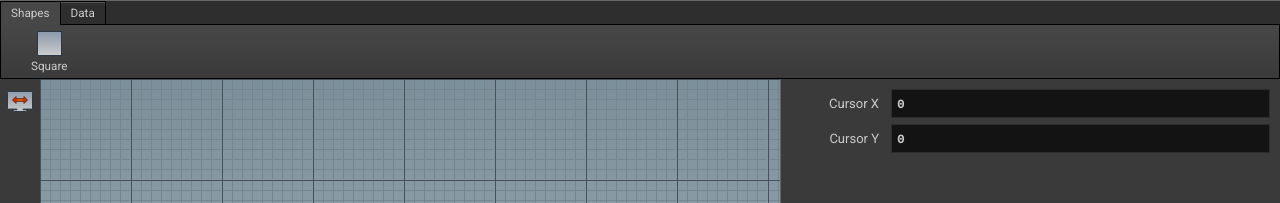
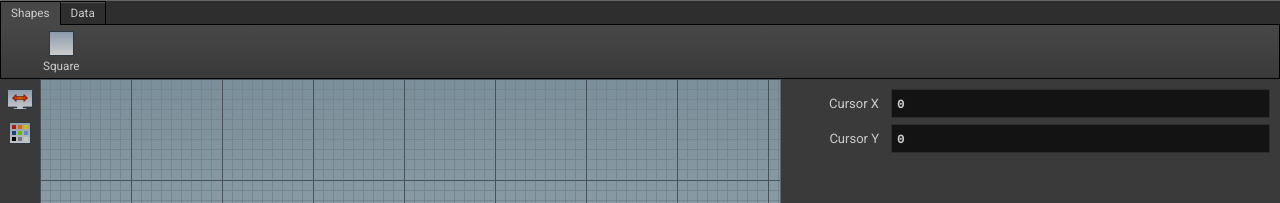
Before and after one commit to bkawk/nodeUI, a React (Create React App) app: page / in a window 1280 px wide. Shown: the top 203 px of the page. Built offline with nearby package versions, Linux system fonts and the light colour scheme.

Commit message:
colors and tidy up

```diff
--- a/src/components/inputHandler.tsx
+++ b/src/components/inputHandler.tsx
@@ -27,7 +27,7 @@ class InputHandler {
       'mouseup',
       (event) => {
         this.mouseDown = false;
-        // grid.setMouseDown(event, false);
+        grid.setMouseUp(event);
       },
       false
     );
--- a/src/components/interfaces.tsx
+++ b/src/components/interfaces.tsx
@@ -26,6 +26,7 @@ export interface InputHandlerInterface {
   setPan(event: MouseEvent, mouseDown: boolean): void;
   setMouseDown(event: MouseEvent, mouseDown: boolean): void;
   setMove(event: MouseEvent, mouseDown: boolean): void;
+  setMouseUp(event: MouseEvent): void;
 }
 
 export interface NodeObjectInterface {
--- a/src/components/tools.tsx
+++ b/src/components/tools.tsx
@@ -1,5 +1,6 @@
 import React, { useState } from 'react';
 import { Grid } from '../grid';
+import colors from '../images/colors.svg';
 import fullScreen from '../images/full-screen.svg';
 
 interface PropsInterface {
@@ -30,12 +31,21 @@ const Tools: React.FC<PropsInterface> = (props: PropsInterface) => {
 
   return (
     <div className='tools'>
-      <img
-        src={fullScreen}
-        alt='full screen'
-        className='tools--full-screen'
-        onClick={goFullScreen}
-      />
+      <div className='tools--container'>
+        <div className='tools--box'>
+          <img
+            src={fullScreen}
+            alt='full screen'
+            onClick={goFullScreen}
+          />
+        </div>
+        <div className='tools--box'>
+          <img
+            src={colors}
+            alt='colors'
+          />
+        </div>
+      </div>
     </div>
   );
 };
--- a/src/grid.tsx
+++ b/src/grid.tsx
@@ -16,12 +16,10 @@ class Grid implements InputHandlerInterface {
   gridImage!: CanvasImageSource;
   canvas!: HTMLCanvasElement;
   mainToolbar: MainToolbarInterface;
-  mouseLocation: any;
   inputHandler: InputHandler;
   selectedNode!: NodeObjectInterface | null;
 
   constructor(canvasSize: XYInterface) {
-    this.mouseLocation = 'x';
     this.canvasSize = canvasSize;
     this.nodeObjects = [];
     this.controls = {
@@ -50,7 +48,6 @@ class Grid implements InputHandlerInterface {
     this.canvas = canvas;
     this.ctx = ctx;
     this.gridImage = gridImage;
-    // TODO: only call update() on objects that are being moved
     const tick = 0;
     this.nodeObjects.forEach((object) => object.update(tick));
     this.draw();
@@ -70,19 +67,16 @@ class Grid implements InputHandlerInterface {
         ctx.save();
         ctx.translate(Math.floor(controls.view.x), Math.floor(controls.view.y));
         ctx.scale(controls.view.zoom, controls.view.zoom);
-        if (gridPatternBackground) ctx.rect(0, 0, Math.floor(canvasSize.x), Math.floor(canvasSize.y));
+        if (gridPatternBackground){
+          ctx.rect(0, 0, Math.floor(canvasSize.x), Math.floor(canvasSize.y));
+        }
         if (gridPatternBackground) ctx.fillStyle = gridPatternBackground;
         if (gridPatternBackground) ctx.fill();
-        // TODO: only call draw() on objects that are being moved
         this.nodeObjects.forEach((object) => object.draw(ctx));
         ctx.restore();
       }
     };
     requestAnimationFrame(paint);
-  }
-
-  setMouseLocation(event: MouseEvent) {
-    this.mouseLocation = event;
   }
 
   objectHitWas(event: MouseEvent) {
@@ -130,6 +124,10 @@ class Grid implements InputHandlerInterface {
       controls.viewPos.prevX = null;
       controls.viewPos.prevY = null;
     }
+  }
+
+  setMouseUp(event: MouseEvent) {
+    this.canvas.style.cursor = 'crosshair';
   }
 
   setMove(event: MouseEvent, mouseDown: boolean) {
--- a/src/scss/components/mainToolbar.scss
+++ b/src/scss/components/mainToolbar.scss
@@ -43,7 +43,6 @@
   &--button-container {
     display: grid;
     grid-template-columns: auto auto auto 1fr;
-    grid-gap: 30px;
     background-image: linear-gradient(180deg, #474747 0%, #3a3a3a 100%);
     border-bottom: 1px solid black;
     border-left: 1px solid black;
@@ -54,6 +53,10 @@
     display: grid;
     grid-template-rows: 30px auto;
     cursor: pointer;
+    padding: 0 12px;
+  }
+  &--button:hover {
+    background-color: rgba(0, 0, 0, 0.05);
   }
   &--button-img {
     margin: 0 auto;
--- a/src/scss/components/tools.scss
+++ b/src/scss/components/tools.scss
@@ -1,5 +1,21 @@
 .tools {
-    padding: 7px;
-    padding-top: 12px;
+    padding: 3px;
+    padding-top: 3px;
     cursor: pointer;
+    &--container {
+        display: grid;
+        justify-content: center;
+        align-items: center;
+    }
+    &--box {
+        width: 34px;
+        height: 34px;
+        padding: 4px;
+        display: grid;
+        justify-content: center;
+        align-items: center;
+    }
+    &--box:hover {
+        background-color: #939393;
+    }
 }
```
Also changed, not shown: src/images/colors.svg (added), 1 other file (tests, documents, lock files or other folders).
